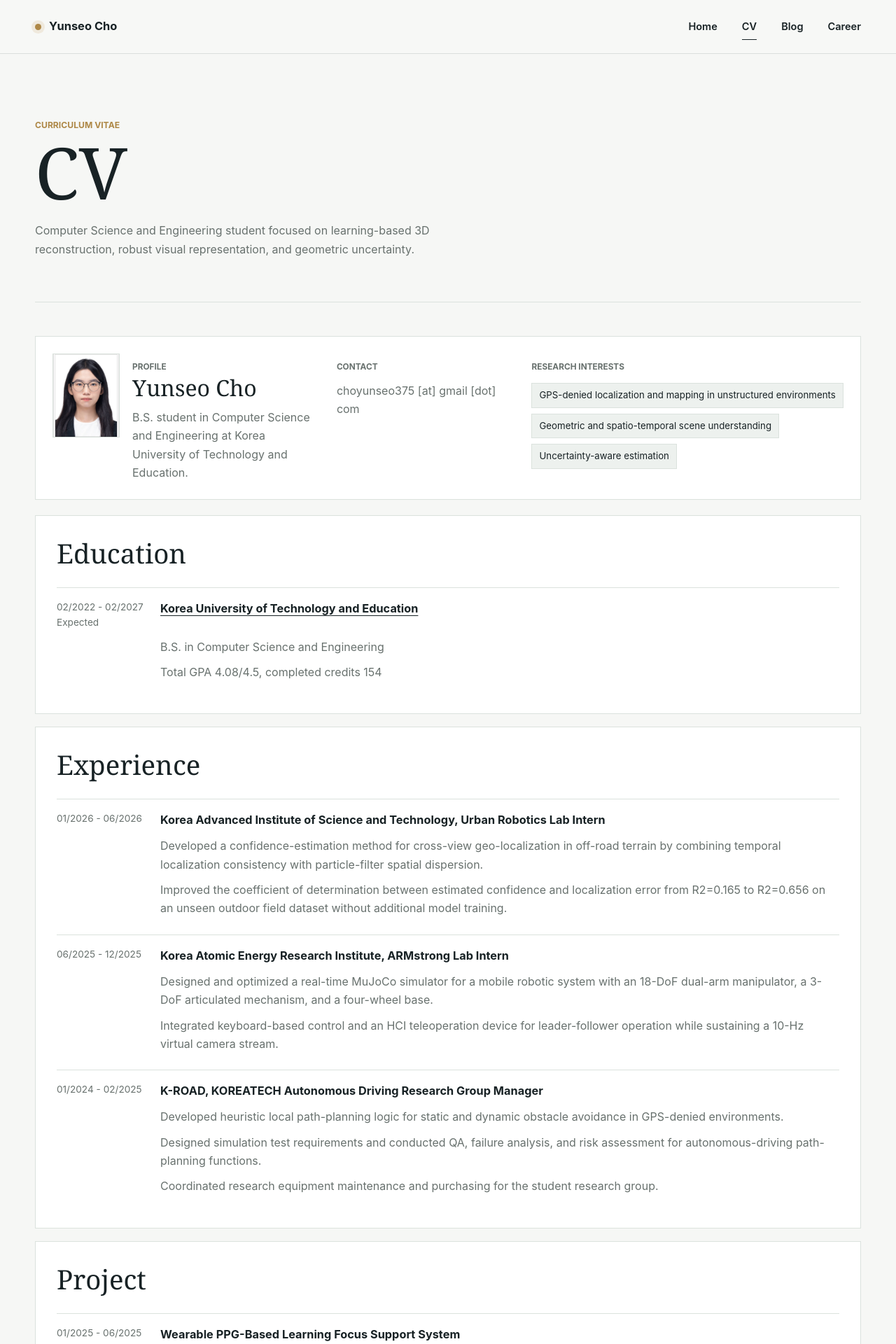
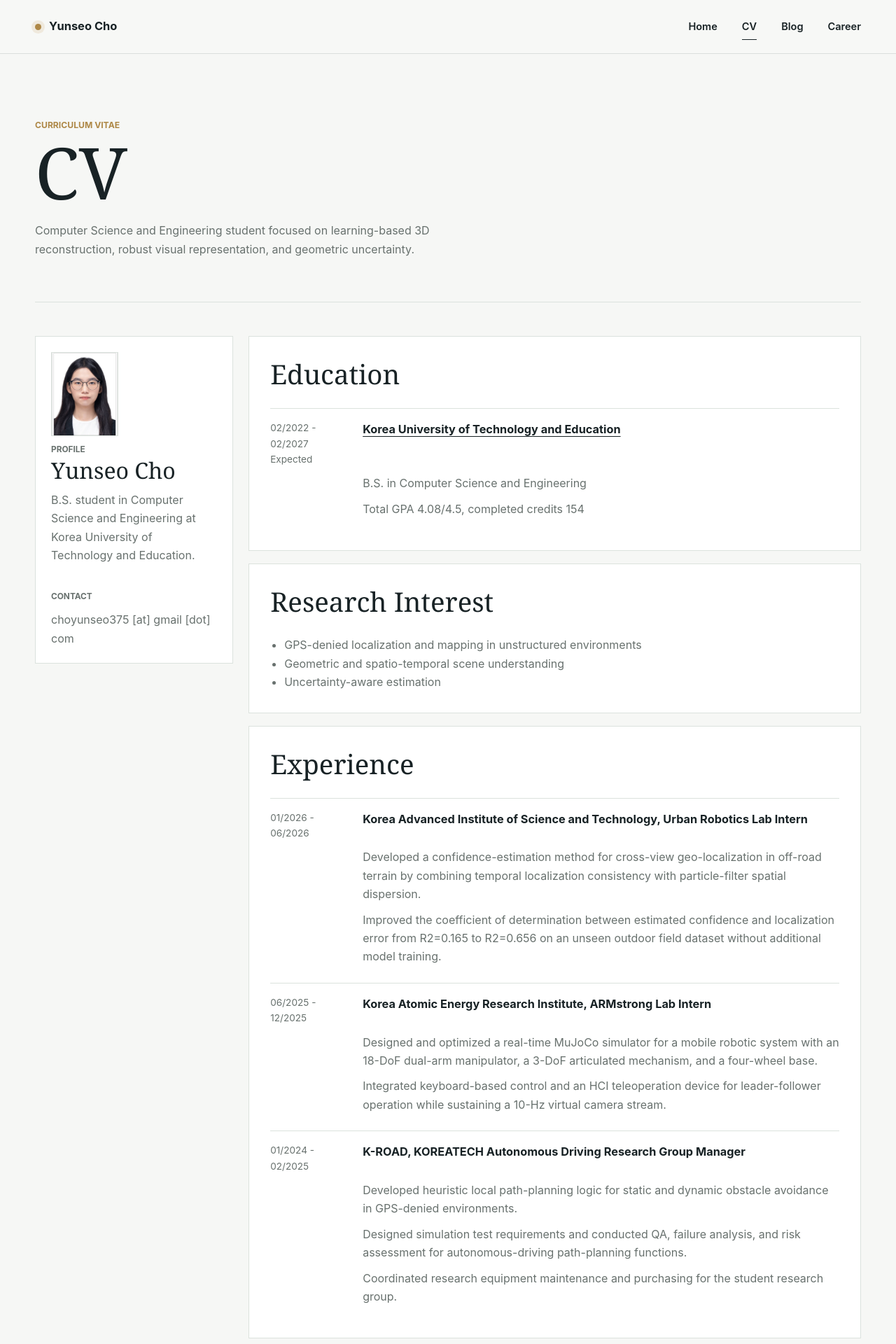
Before and after one commit to yuuun03/yuuun03.github.io, a Jekyll site: the page built from cv/index.html, in a window 1280 px wide. Shown: the top 1920 px of the page at 70% size. Built offline with Jekyll 4.4.1, drawn with Linux system fonts in a browser that asks for light colours.

Commit message:
refactor : cv structure

```diff
--- a/assets/css/main.scss
+++ b/assets/css/main.scss
@@ -149,10 +149,10 @@ button { color: inherit; }
 .button-quiet { color: var(--ink); background: transparent; border-color: var(--line); }
 .cv-frame { padding: 48px 0 110px; }
 .cv-frame object { display: block; width: 100%; height: min(82vh, 1040px); background: #e6e9e8; border: 1px solid var(--line); box-shadow: var(--shadow); }
-.cv-board { display: block; padding: 48px 0 120px; }
+.cv-board { display: grid; grid-template-columns: minmax(210px, 24%) 1fr; gap: 22px; align-items: start; padding: 48px 0 120px; }
 .cv-sidebar, .cv-section { background: var(--surface); border: 1px solid var(--line); }
-.cv-sidebar { display: grid; grid-template-columns: minmax(260px, 1.2fr) minmax(180px, .8fr) minmax(260px, 1.4fr); gap: 24px; align-items: start; padding: 24px; margin-bottom: 22px; }
-.cv-profile-block { display: grid; grid-template-columns: 96px 1fr; gap: 18px; align-items: start; text-align: left; }
+.cv-sidebar { display: flex; flex-direction: column; gap: 26px; padding: 22px; }
+.cv-profile-block { display: block; text-align: left; }
 .cv-photo { width: 96px; aspect-ratio: 4 / 5; object-fit: cover; object-position: center; border: 1px solid var(--line); }
 .cv-sidebar h2, .cv-section h2 { margin: 0; font-family: Georgia, "Times New Roman", serif; font-weight: 400; line-height: 1.2; }
 .cv-sidebar h2 { font-size: 2rem; }
@@ -166,7 +166,7 @@ button { color: inherit; }
 .cv-section h2 { margin-bottom: 26px; font-size: clamp(1.75rem, 3vw, 2.45rem); }
 .cv-section p { color: var(--muted); }
 .cv-items { display: grid; gap: 8px; }
-.cv-item { display: grid; grid-template-columns: minmax(98px, 132px) 1fr; gap: 10px 16px; padding: 16px 0; border-top: 1px solid var(--line); }
+.cv-item { display: grid; grid-template-columns: minmax(90px, 118px) 1fr; gap: 10px 14px; padding: 16px 0; border-top: 1px solid var(--line); }
 .cv-item span { color: var(--muted); font-size: .85rem; }
 .cv-item strong { font-size: 1.02rem; }
 .cv-item strong a { text-decoration: underline; text-decoration-thickness: 1px; text-underline-offset: 4px; }
@@ -224,9 +224,9 @@ button { color: inherit; }
   .career-grid { grid-template-columns: 1fr; }
   .cv-intro { display: block; }
   .cv-intro .button { margin-top: 28px; }
-  .cv-board { padding: 32px 0 82px; }
-  .cv-sidebar { grid-template-columns: 1fr; padding: 24px; }
-  .cv-profile-block { grid-template-columns: 82px 1fr; }
+  .cv-board { grid-template-columns: 1fr; padding: 32px 0 82px; }
+  .cv-sidebar { padding: 24px; }
+  .cv-profile-block { display: grid; grid-template-columns: 82px 1fr; gap: 16px; }
   .cv-photo { width: 82px; }
   .cv-section { padding: 24px; }
   .cv-item { grid-template-columns: 1fr; }
--- a/cv/index.html
+++ b/cv/index.html
@@ -38,14 +38,6 @@ nav: cv
       <p class="cv-kicker">Contact</p>
       <p class="cv-contact">choyunseo375 [at] gmail [dot] com</p>
     </div>
-    <div>
-      <p class="cv-kicker">Research Interests</p>
-      <ul class="cv-tags">
-        <li>GPS-denied localization and mapping in unstructured environments</li>
-        <li>Geometric and spatio-temporal scene understanding</li>
-        <li>Uncertainty-aware estimation</li>
-      </ul>
-    </div>
   </aside>
 
   <div class="cv-main">
@@ -59,6 +51,15 @@ nav: cv
           <em>Total GPA 4.08/4.5, completed credits 154</em>
         </div>
       </div>
+    </section>
+
+    <section class="cv-section">
+      <h2>Research Interest</h2>
+      <ul class="cv-list">
+        <li>GPS-denied localization and mapping in unstructured environments</li>
+        <li>Geometric and spatio-temporal scene understanding</li>
+        <li>Uncertainty-aware estimation</li>
+      </ul>
     </section>
 
     <section class="cv-section">
```
